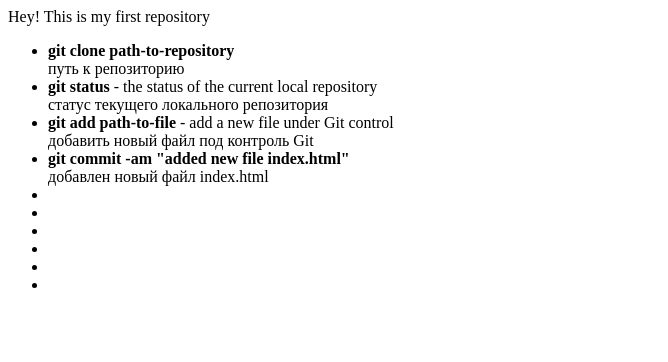
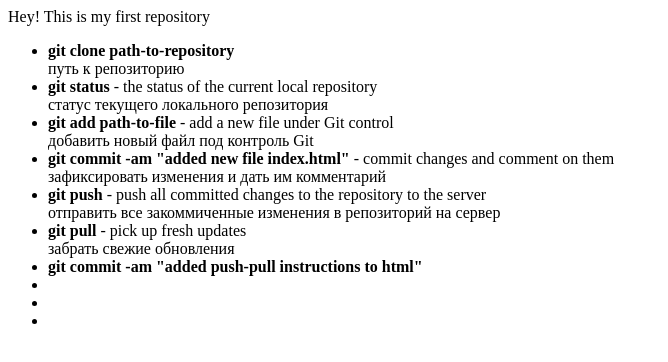
Before and after one commit to vsmaliakou/first-repository, a plain HTML site: page index.html in a window 1280 px wide. Shown: the whole page, without its empty margins (0-668 px from the left). Drawn offline with Linux system fonts and the light colour scheme.

Commit message:
added push-pull instructions to html

```diff
--- a/index.html
+++ b/index.html
@@ -16,11 +16,13 @@
             статус текущего локального репозитория</li>
         <li><b>git add path-to-file</b> - add a new file under Git control<br>
             добавить новый файл под контроль Git</li>
-        <li><b>git commit -am "added new file index.html"</b><br>
-            добавлен новый файл index.html</li>
-        <li></li>
-        <li></li>
-        <li></li>
+        <li><b>git commit -am "added new file index.html"</b> - commit changes and comment on them<br>
+            зафиксировать изменения и дать им комментарий</li>
+        <li><b>git push</b> - push all committed changes to the repository to the server<br>
+            отправить все закоммиченные изменения в репозиторий на сервер</li>
+        <li><b>git pull</b> - pick up fresh updates<br>
+            забрать свежие обновления</li>
+        <li><b>git commit -am "added push-pull instructions to html"</b></li>
         <li></li>
         <li></li>
         <li></li>
```
